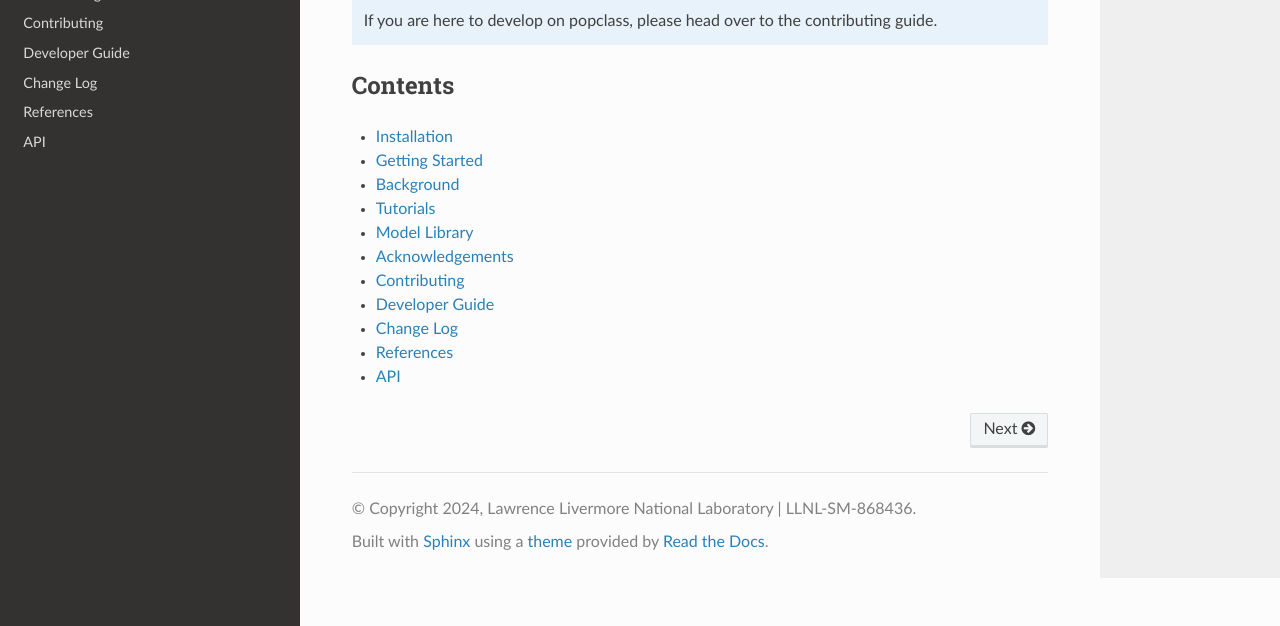
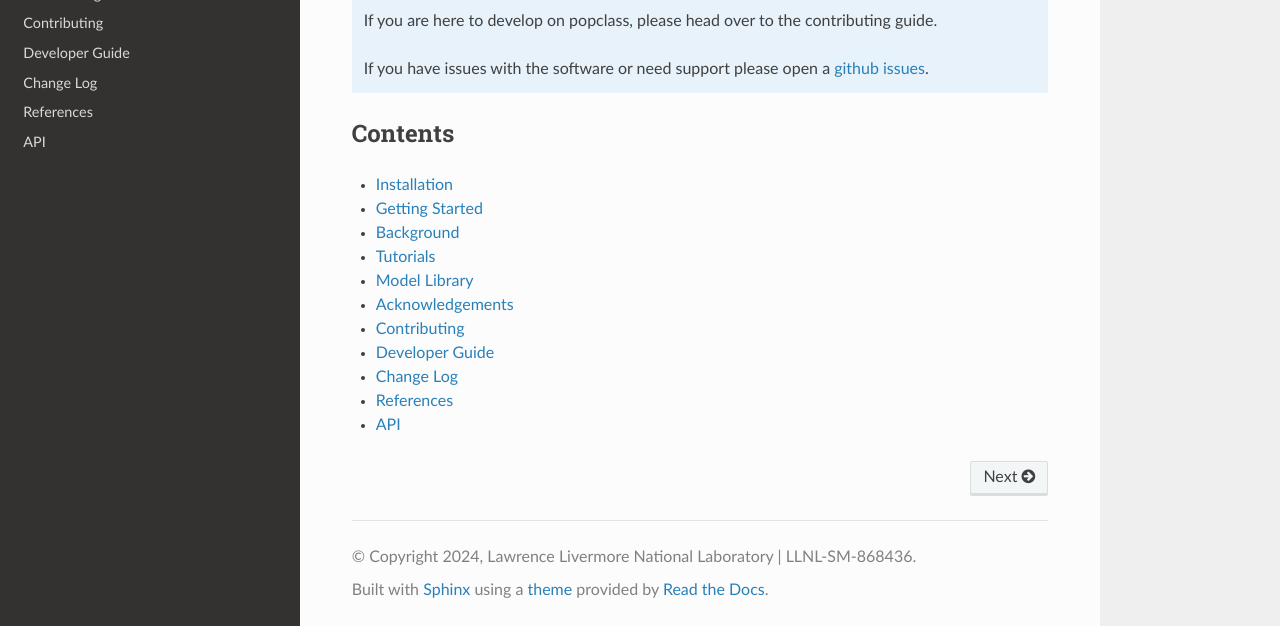
Before and after one commit to LLNL/popclass, a Sphinx documentation site: the page built from docs/source/index.rst, in a window 1280 px wide and 900 px high, scrolled down 650 px, cut to the strip 274-900 px from the top of the window. Built offline with Sphinx 7.4.7 and the Read the Docs theme 3.1.0, drawn with Linux system fonts in a browser that asks for light colours.

Commit message:
updateed docs

```diff
--- a/docs/source/index.rst
+++ b/docs/source/index.rst
@@ -26,6 +26,8 @@ developed on `GitHub <https://github.com/LLNL/popclass>`_.
 
    If you are here to develop on popclass, please head over to the contributing guide.
 
+   If you have issues with the software or need support please open a `github issues <https://github.com/LLNL/popclass/issues>`_.
+
 
 Contents
 --------
```
